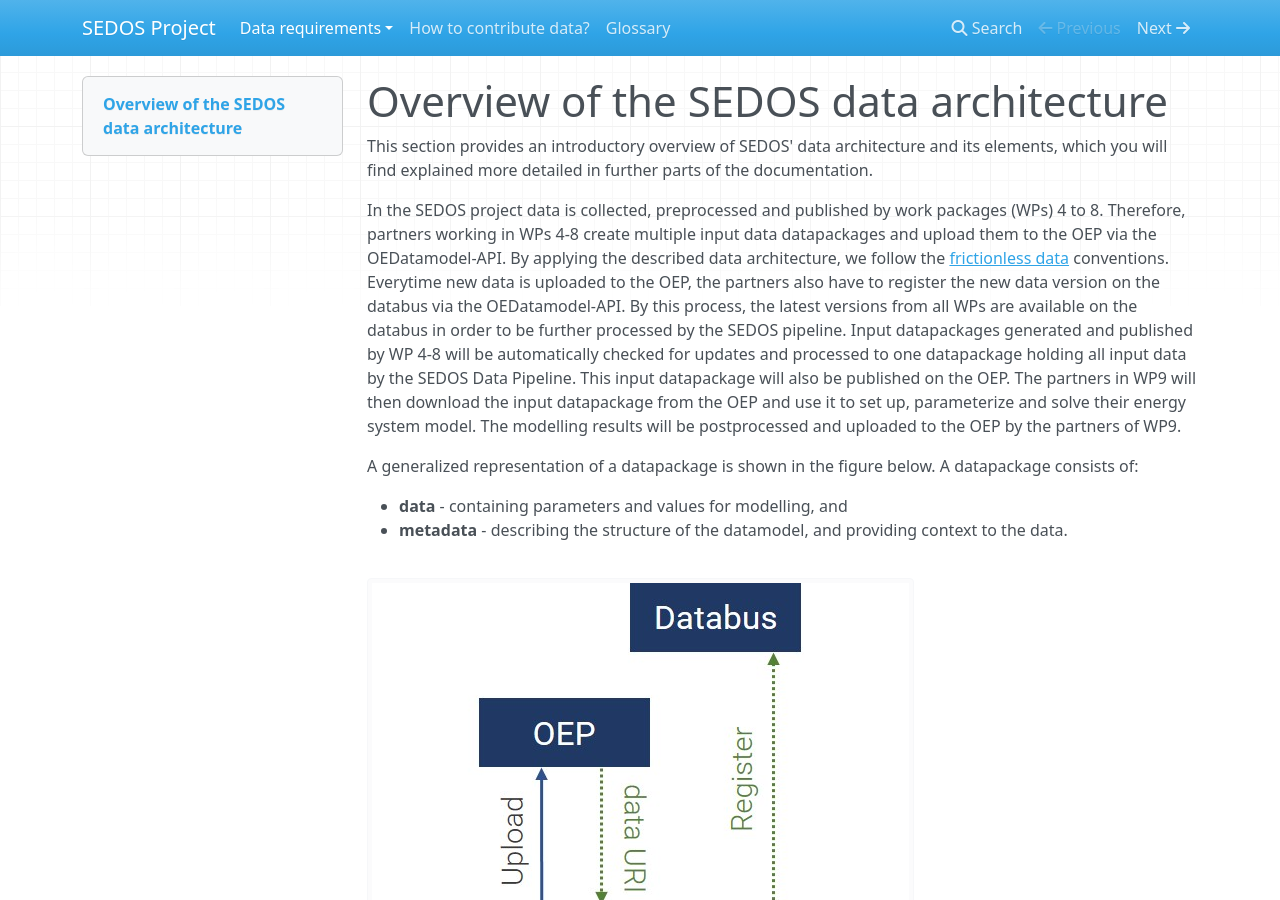
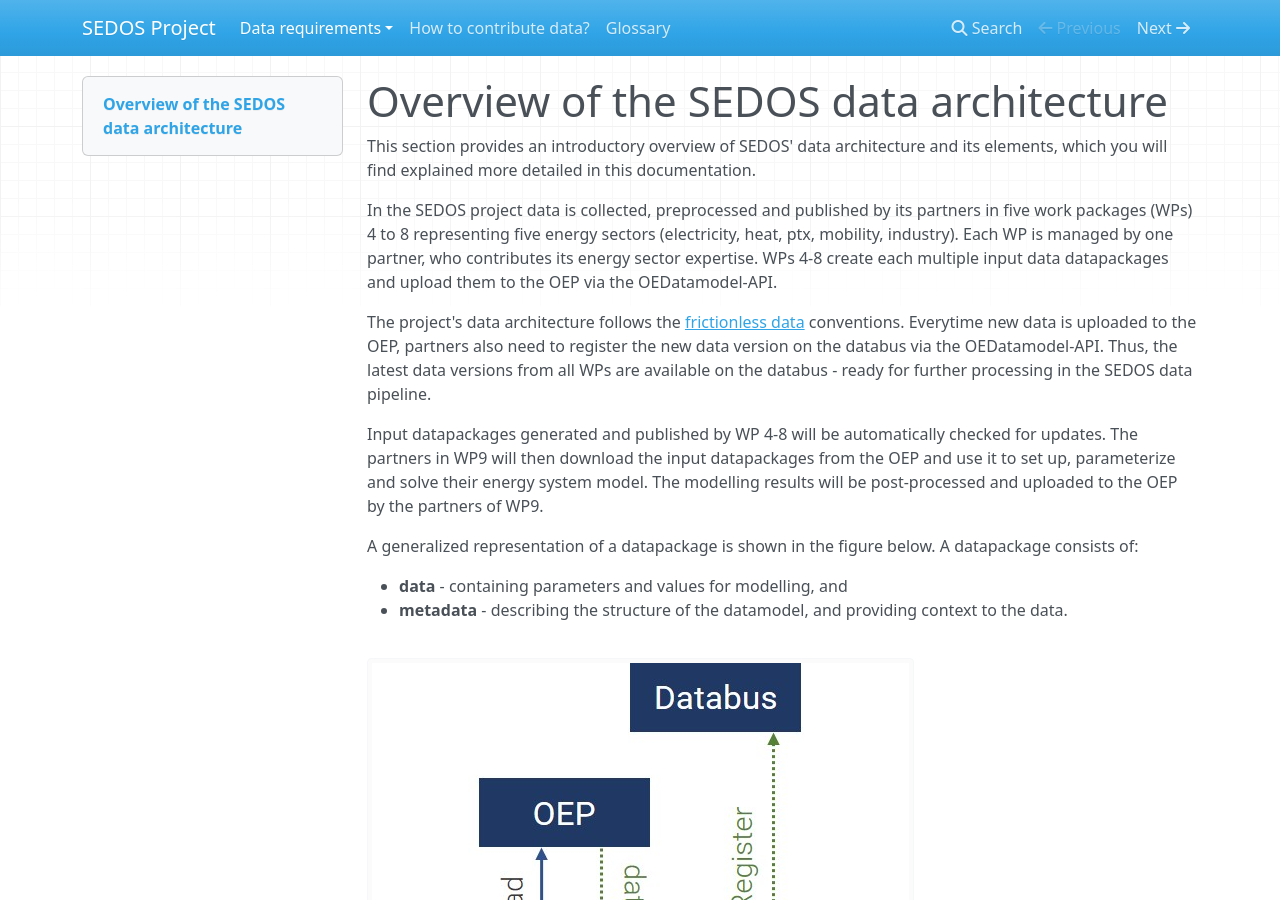
Before and after one commit to sedos-project/organization, an MkDocs documentation site: the page built from docs/data_requirements/overview.md, in a window 1280 px wide and 900 px high. Built offline with MkDocs 1.6.1, drawn with Linux system fonts in a browser that asks for light colours; nearby versions of some CDN libraries.

Commit message:
Update overview.md

```diff
--- a/docs/data_requirements/overview.md
+++ b/docs/data_requirements/overview.md
@@ -1,16 +1,23 @@
 # Overview of the SEDOS data architecture
 
-This section provides an introductory overview of SEDOS' data architecture and its elements, which you will find explained more detailed in further parts of the documentation.
+This section provides an introductory overview of SEDOS' data architecture and its elements, which you will find
+explained more detailed in this documentation.
 
-In the SEDOS project data is collected, preprocessed and published by work packages (WPs) 4 to 8.
-Therefore, partners working in WPs 4-8 create multiple input data datapackages and upload them to the OEP via the OEDatamodel-API.
-By applying the described data architecture, we follow the [frictionless data](https://specs.frictionlessdata.io/data-package/) conventions.
-Everytime new data is uploaded to the OEP, the partners also have to register the new data version on the databus via the OEDatamodel-API.
-By this process, the latest versions from all WPs are available on the databus in order to be further processed by the SEDOS pipeline.
-Input datapackages generated and  published by WP 4-8 will be automatically checked for updates and processed to one datapackage holding all input data by the SEDOS Data Pipeline.
-This input datapackage will also be published on the OEP.
-The partners in WP9 will then download the input datapackage from the OEP and use it to set up, parameterize and solve their energy system model.
-The modelling results will be postprocessed and uploaded to the OEP by the partners of WP9.
+In the SEDOS project data is collected, preprocessed and published by its partners in five work packages (WPs) 4
+to 8 representing five energy sectors (electricity, heat, ptx, mobility, industry). Each WP is managed by one partner,
+who contributes its energy sector expertise.
+WPs 4-8 create each multiple input data datapackages and upload them to the OEP via the OEDatamodel-API.
+
+The project's data architecture follows the [frictionless data](https://specs.frictionlessdata.io/data-package/)
+conventions. Everytime new data is uploaded to the OEP, partners also need to register the new data version on
+the databus via the OEDatamodel-API.
+Thus, the latest data versions from all WPs are available on the databus - ready for further processing in the
+SEDOS data pipeline.
+
+Input datapackages generated and published by WP 4-8 will be automatically checked for updates.
+The partners in WP9 will then download the input datapackages from the OEP and use it to set up, parameterize and
+solve their energy system model.
+The modelling results will be post-processed and uploaded to the OEP by the partners of WP9.
 
 A generalized representation of a datapackage is shown in the figure below. A datapackage consists of:
 
```
